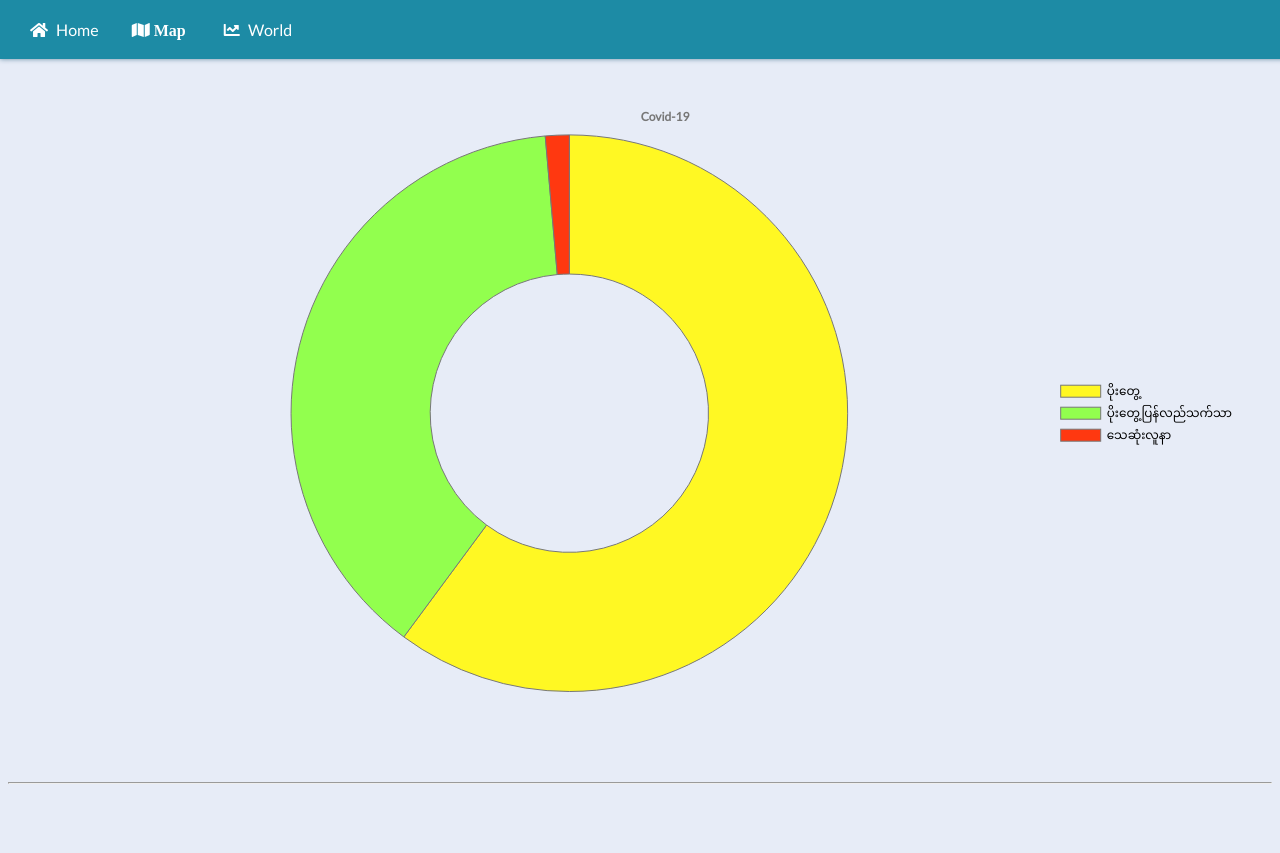
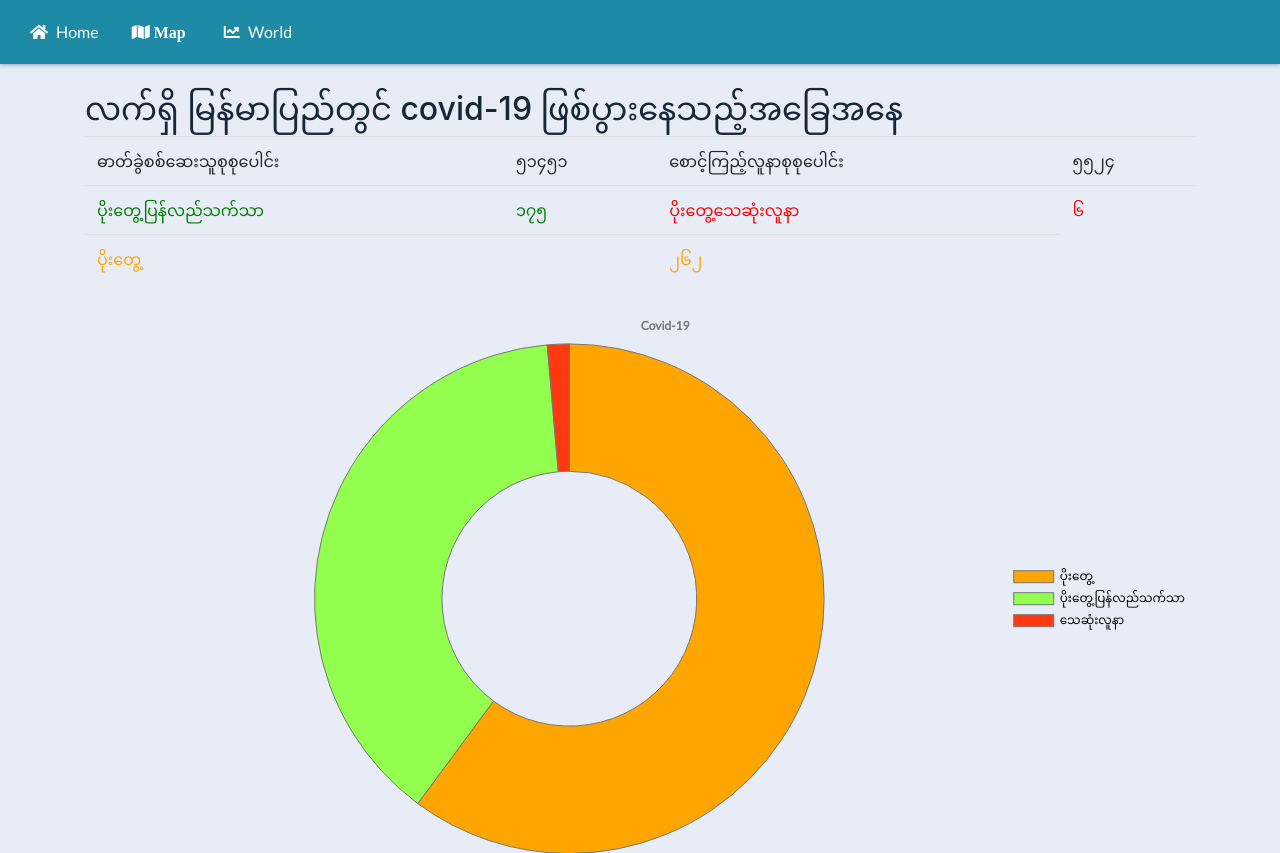
Before and after one commit to saitzaw/covid-dash, a Flask app: template app/templates/index.html in a window 1280 px wide; the page is wider, and only the part inside the window is pictured. Shown: the top 853 px of that part. Run offline with Flask 3, Linux system fonts and the light colour scheme; the template is opened without the code that fills it, so the values that code supplies are empty; some libraries are stand-ins or nearby versions.

Commit message:
modified the ui

```diff
--- a/app/__init__.py
+++ b/app/__init__.py
@@ -13,7 +13,4 @@
         from app.dash_global.views import global_dash
         app = global_dash(app)
 
-        # from app.assets import compile_assets
-        # compile_assets(app)
-
         return app
--- a/app/dash_global/static/style.py
+++ b/app/dash_global/static/style.py
@@ -29,8 +29,8 @@
 
 class TabIframeStyle:
     iframe_style =  {
-                        'width' : '1250px',
-                        'height': '500px'
+                        'width' : '100%',
+                        'height': '600px'
                     }
 
 class TableHeaderStyle:
--- a/app/static/dist/css/styles.css
+++ b/app/static/dist/css/styles.css
@@ -48,10 +48,4 @@
         text-align:left;font-size:1em;overflow:hidden}.dash-spreadsheet-container tr:nth-child(even){background:#f5f8fc!important}table thead tr{background:#646483!important;
         color:white!important;font-weight:100!important;
         text-transform:uppercase!important;
-        font-size:.8em!important}table thead tr th{border-radius:0!important;
-        text-align:center!important;line-height:1.2!important;
-        padding:10px 5px!important}table tbody{box-shadow:0 0 7px #bdbdd2!important}table tbody tr{border:0!important}table tbody tr:nth-child(even){background:#e7eefa!important}table tbody tr td{max-width:150px!important;
-        overflow:hidden!important;padding:15px 10px!important;
-        font-size:.73em!important;line-height:1.25!important;
-        border-radius:0!important;text-align:center!important
     }
--- a/app/static/js/doughnut.js
+++ b/app/static/js/doughnut.js
@@ -17,8 +17,7 @@
                 6
             ],
             backgroundColor: [
-
-                '#fff823',
+                '#ffa500',
                 '#92ff4e',
                 '#ff3810',
             ],
--- /dev/null
+++ b/app/templates/home.html
@@ -0,0 +1,21 @@
+<div>
+    <h2> လက်ရှိ မြန်မာပြည်တွင် covid-19 ဖြစ်ပွားနေသည့်အခြေအနေ </h2>
+    <table class="table table-hover">
+        <tr>
+            <td>ဓာတ်ခွဲစစ်ဆေးသူစုစုပေါင်း </td>
+            <td> ၅၁၄၅၁</td>
+            <td>စောင့်ကြည့်လူနာစုစုပေါင်း </td >
+            <td>၅၅၂၄</td>
+          </tr>
+          <tr>
+            <td style="color:green">ပိုးတွေ့ပြန်လည်သက်သာ </td>
+            <td style="color:green">၁၇၅</td>
+            <td style="color:red">ပိုးတွေ့သေဆုံးလူနာ </td>
+            <td style="color:red">၆</td>
+          </tr>
+          <tr>
+            <td colspan="2" style="color:orange">ပိုးတွေ့ </td>
+            <td style="color:orange"> ၂၆၂</td>
+          </tr>
+    </table>
+</div>
--- a/app/templates/index.html
+++ b/app/templates/index.html
@@ -13,11 +13,16 @@
   <link rel="stylesheet" href="https://use.fontawesome.com/releases/v5.8.1/css/all.css"
     integrity="sha384-50oBUHEmvpQ+1lW4y57PTFmhCaXp0ML5d60M1M7uH2+nqUivzIebhndOJK28anvf" crossorigin="anonymous">
   <script src="https://cdnjs.cloudflare.com/ajax/libs/Chart.js/2.9.3/Chart.min.js"></script>
+  <link rel="stylesheet" href="https://maxcdn.bootstrapcdn.com/bootstrap/4.5.0/css/bootstrap.min.css">
+  <script src="https://ajax.googleapis.com/ajax/libs/jquery/3.5.1/jquery.min.js"></script>
+  <script src="https://cdnjs.cloudflare.com/ajax/libs/popper.js/1.16.0/umd/popper.min.js"></script>
+  <script src="https://maxcdn.bootstrapcdn.com/bootstrap/4.5.0/js/bootstrap.min.js"></script>
 </head>
 
 <body class="{{template}}">
   {% include 'nav.html' %}
   <div class="container">
+    {% include 'home.html' %}
     <canvas id="covidData"> </canvas>
   </div>
   <script src="static/js/doughnut.js"></script>
--- a/app/templates/map.html
+++ b/app/templates/map.html
@@ -1 +1,2 @@
-<iframe src="https://doph.maps.arcgis.com/apps/opsdashboard/index.html#/f8fb4ccc3d2d42c7ab0590dbb3fc26b8" height="800" width="1280"></iframe>
+<iframe src="https://doph.maps.arcgis.com/apps/opsdashboard/index.html#/f8fb4ccc3d2d42c7ab0590dbb3fc26b8"
+height="100%" width="100%" frameborder="0" allowfullscreen=""></iframe>
```
